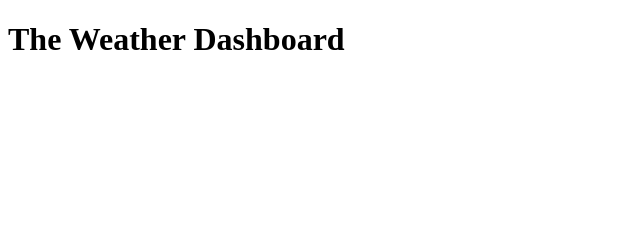
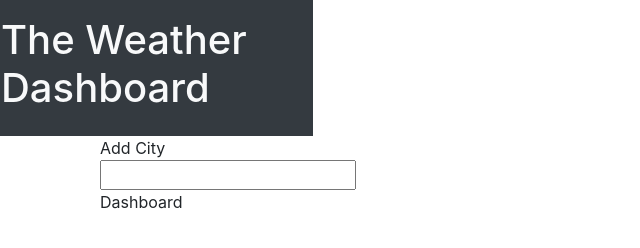
Before and after one commit to Ssrr17/weather-dashboard, a plain HTML site: page index.html in a window 1280 px wide. Shown: the whole page, without its empty margins (0-640 px from the left). Drawn offline with nearby package versions, Linux system fonts and the light colour scheme.

Commit message:
page stucture added

```diff
--- a/index.html
+++ b/index.html
@@ -1,16 +1,36 @@
 <!DOCTYPE html>
 <html lang="en">
+
 <head>
     <meta charset="UTF-8">
     <meta http-equiv="X-UA-Compatible" content="IE=edge">
     <meta name="viewport" content="width=device-width, initial-scale=1.0">
-    <title>Document</title>
+
+    <link rel="stylesheet" href="https://cdn.jsdelivr.net/npm/bootstrap@4.6.1/dist/css/bootstrap.min.css"
+        integrity="sha384-zCbKRCUGaJDkqS1kPbPd7TveP5iyJE0EjAuZQTgFLD2ylzuqKfdKlfG/eSrtxUkn" crossorigin="anonymous">
+    <link rel="stylesheet" href="./assets/CSS/style.css">
+    <title>Weather Dashboard</title>
 </head>
+
 <body>
-    <header>
-        <h1> The Weather Dashboard </h1>
-    </header>
+    <div class="row">
+        <header class="col-12 col-lg-3 bg-dark text-light d-flex sticky-top flex-column p-4 p-lg-3">
+            <h1 class="tiltle"> The Weather Dashboard </h1>
+        </header>
 
+    <main class="container">
+
+            <div class="col-12 col-lg-3 "> Add City
+                <input type="Enter city">
+
+            </div>
+            <div class="col-12 col-lg-9"> Dashboard
+
+            </div>
+        </div>
+    </main>
+</div>
 
 </body>
+
 </html>
```
Also changed, not shown: assets/JS/script.js (added, +7 -0 lines), JS/script.js (deleted), assets/CSS/style.css (added), 1 other file.
